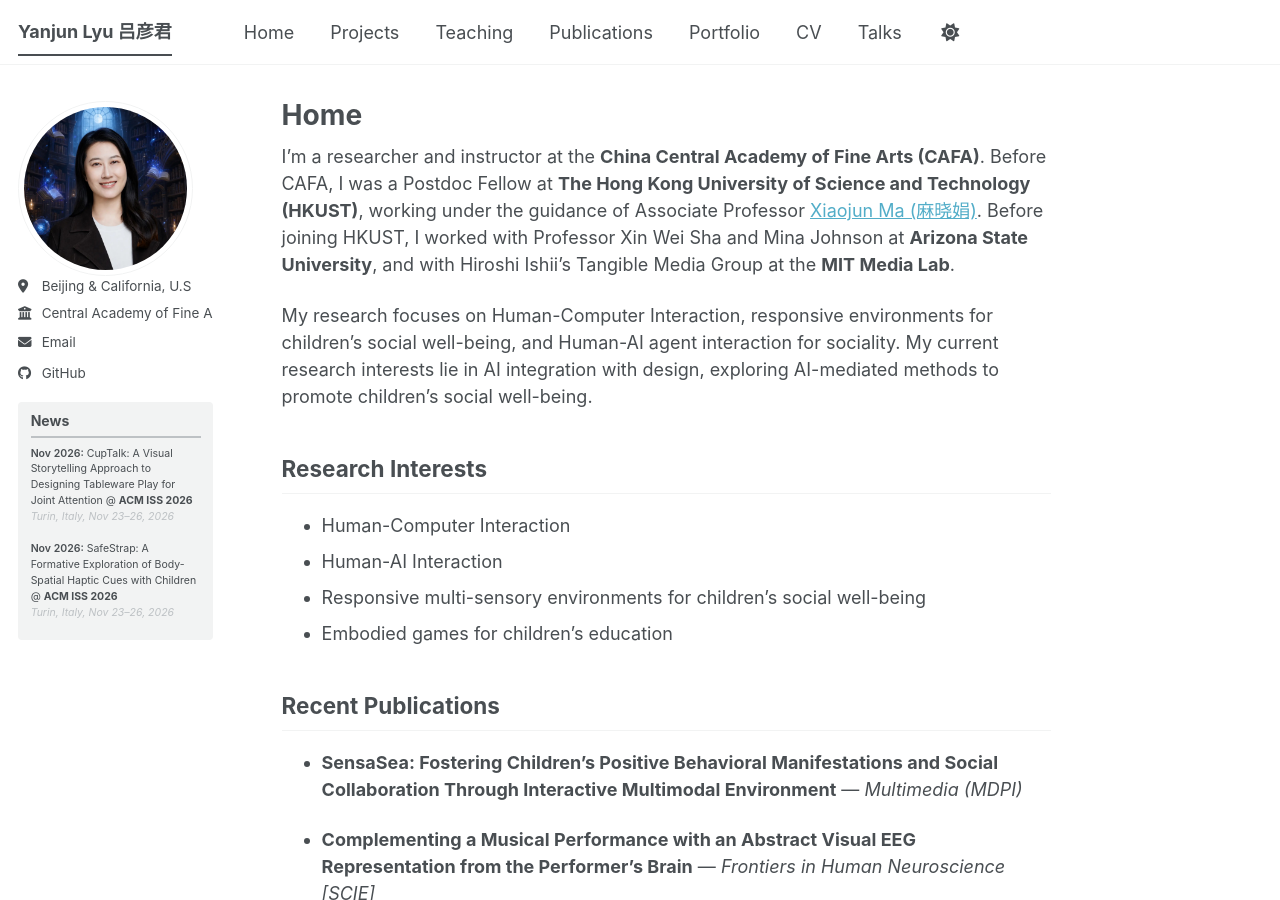
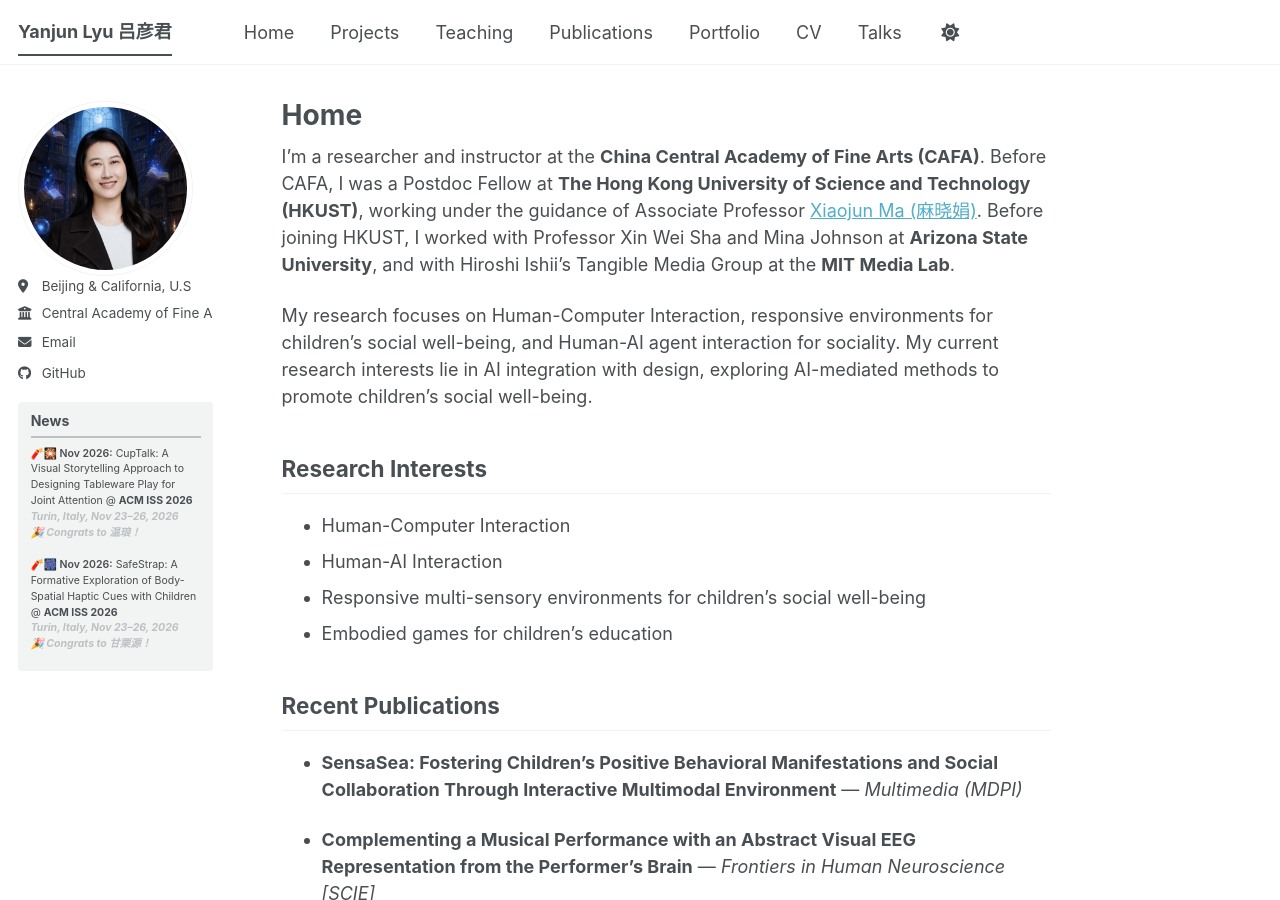
Before and after one commit to Ivyyanjun/Ivyyanjun.github.io, a Jekyll site: the page built from _pages/about.md, in a window 1280 px wide and 900 px high. Built offline with Jekyll 4.4.1, drawn with Linux system fonts in a browser that asks for light colours; a style sheet for code colours, icons or effects is not loaded.

Commit message:
Update news.yml

```diff
--- a/_data/news.yml
+++ b/_data/news.yml
@@ -6,12 +6,12 @@
 #   note:  optional, shown in italics on the next line (e.g. "Congrats to ...")
 #   link:  optional URL; makes the text a link
 
-- date: "Nov 2026"
+- date: "🧨🎇 Nov 2026"
   text: "CupTalk: A Visual Storytelling Approach to Designing Tableware Play for Joint Attention"
   venue: "ACM ISS 2026"
-  note: "Turin, Italy, Nov 23–26, 2026"
+  note: "<strong>Turin, Italy, Nov 23–26, 2026<br>🎉 Congrats to 温琅！</strong>"
 
-- date: "Nov 2026"
+- date: "🧨🎆 Nov 2026"
   text: "SafeStrap: A Formative Exploration of Body-Spatial Haptic Cues with Children"
   venue: "ACM ISS 2026"
-  note: "Turin, Italy, Nov 23–26, 2026"
+  note: "<strong>Turin, Italy, Nov 23–26, 2026<br>🎉 Congrats to 甘栗源！</strong>"
```
